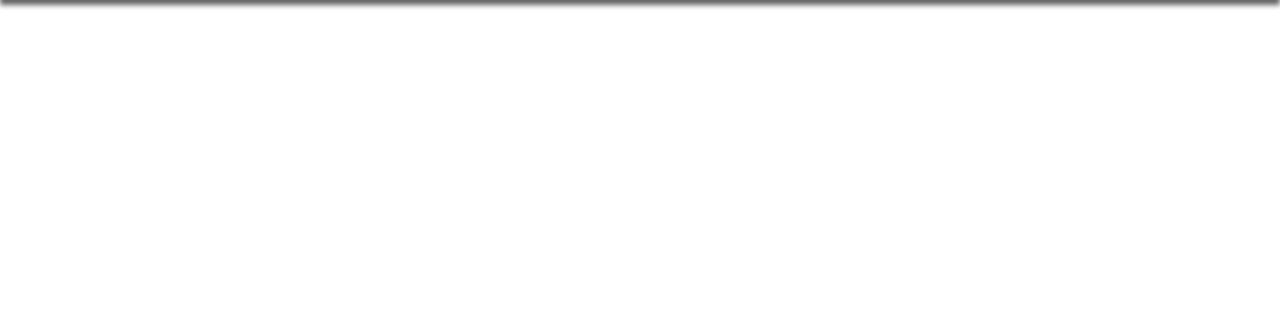
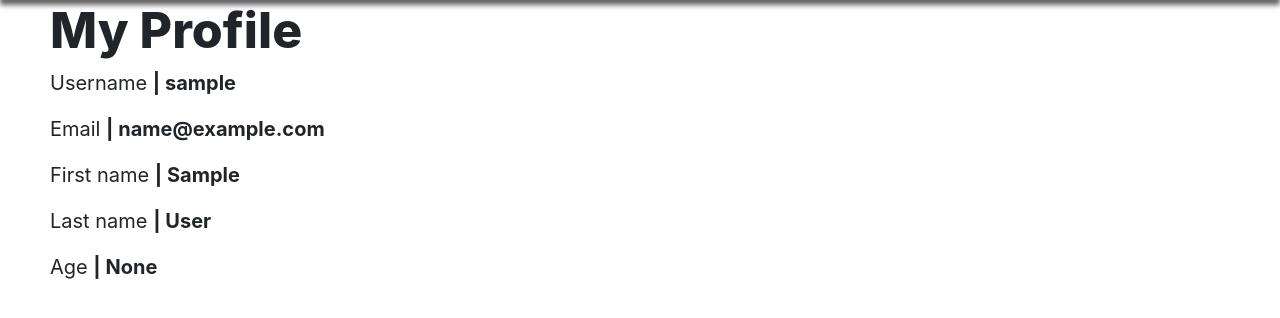
Before and after one commit to kirylzhautouski/GamesCatalog, a Django app: page /profile/ in a window 1280 px wide. Shown: the part 62-380 px from the top of the page. Run offline with Django 3.2, Linux system fonts and the light colour scheme; the visitor is signed in with stand-in values (Sample User, id 1); some libraries are stand-ins or nearby versions.

Commit message:
Edit profile page tempalate styles

```diff
--- a/gamemuster/gamecatalog/forms.py
+++ b/gamemuster/gamecatalog/forms.py
@@ -53,7 +53,7 @@
     )
 
     password = forms.CharField(
-        widget=forms.PasswordInput(attrs=
-                                   {'placeholder': 'Enter password here...'}
-                                   )
+        widget=forms.PasswordInput(
+            attrs={'placeholder': 'Enter password here...'}
+        ),
     )
--- a/gamemuster/gamecatalog/models.py
+++ b/gamemuster/gamecatalog/models.py
@@ -1,6 +1,12 @@
+from datetime import date
+
 from django.contrib.auth.models import AbstractUser
 from django.db import models
 
 
 class User(AbstractUser):
     birthday = models.DateField(null=True, blank=True)
+
+    def get_ages(self):
+        if self.birthday:
+            return (date.today() - self.birthday).days // 365
--- a/gamemuster/gamecatalog/static/gamecatalog/profile_style.css
+++ b/gamemuster/gamecatalog/static/gamecatalog/profile_style.css
@@ -36,3 +36,16 @@
     background-color: white;
     color: #E23232;
 }
+
+.content {
+    margin-left: 50px;
+}
+
+h1.title {
+    font-size: 50px;
+    font-weight: 800;
+}
+
+.text {
+    font-size: 20px;
+}
--- a/gamemuster/gamecatalog/templates/gamecatalog/profile.html
+++ b/gamemuster/gamecatalog/templates/gamecatalog/profile.html
@@ -15,4 +15,16 @@
 {% endblock header %}
 
 {% block content %}
+
+    <div class="content">
+        <h1 class="title">My Profile</h1>
+
+        <p class="text">Username <b>| {{ user.username }}</b></p>
+        <p class="text">Email <b>| {{ user.email }}</b></p>
+        <p class="text">First name <b>| {{ user.first_name }}</b></p>
+        <p class="text">Last name <b>| {{ user.last_name }}</b></p>
+        <p class="text">Age <b>| {{ user.get_ages }}</b></p>
+
+    </div>
+
 {% endblock content %}
--- a/gamemuster/gamecatalog/views.py
+++ b/gamemuster/gamecatalog/views.py
@@ -1,5 +1,4 @@
 from django.http import Http404
-from django.shortcuts import render, redirect
 from django.urls import reverse_lazy
 from django.views import generic
 from django.contrib.auth import mixins
```
Also changed, not shown: gamemuster/gamecatalog/templates/gamecatalog/log_in.html (+5 -2 lines).
